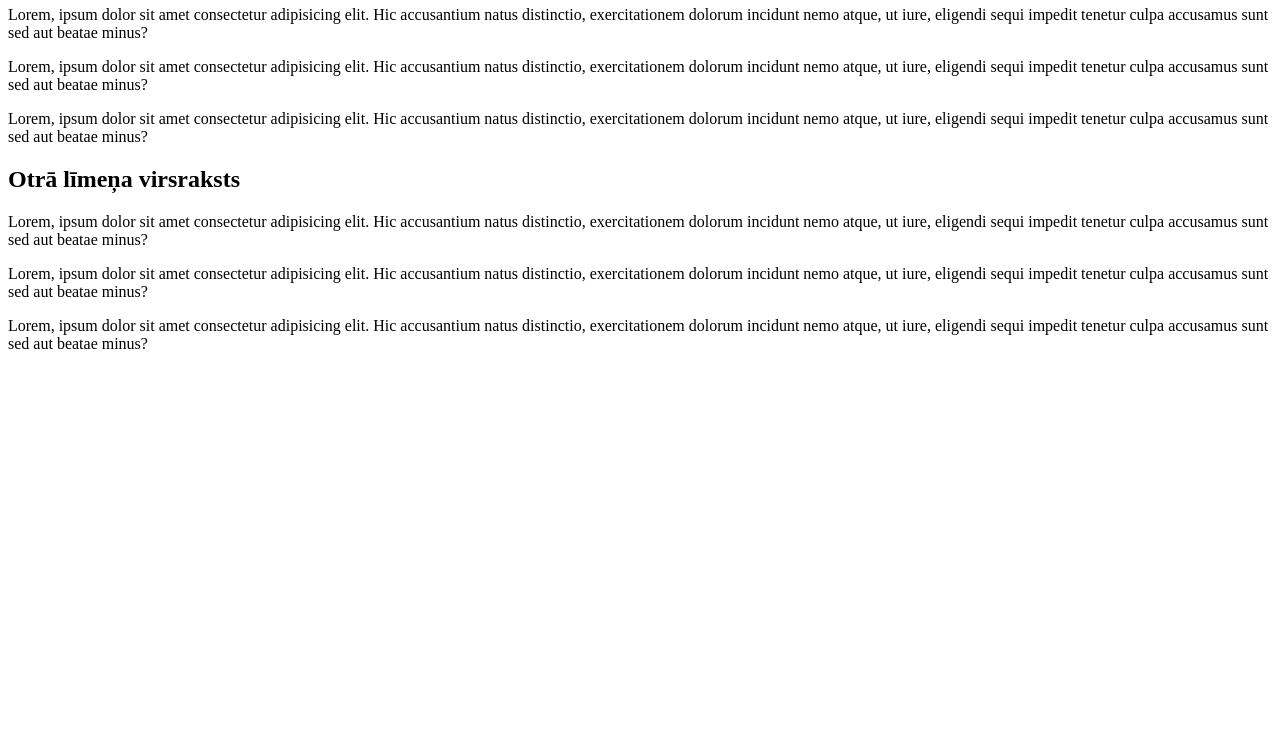
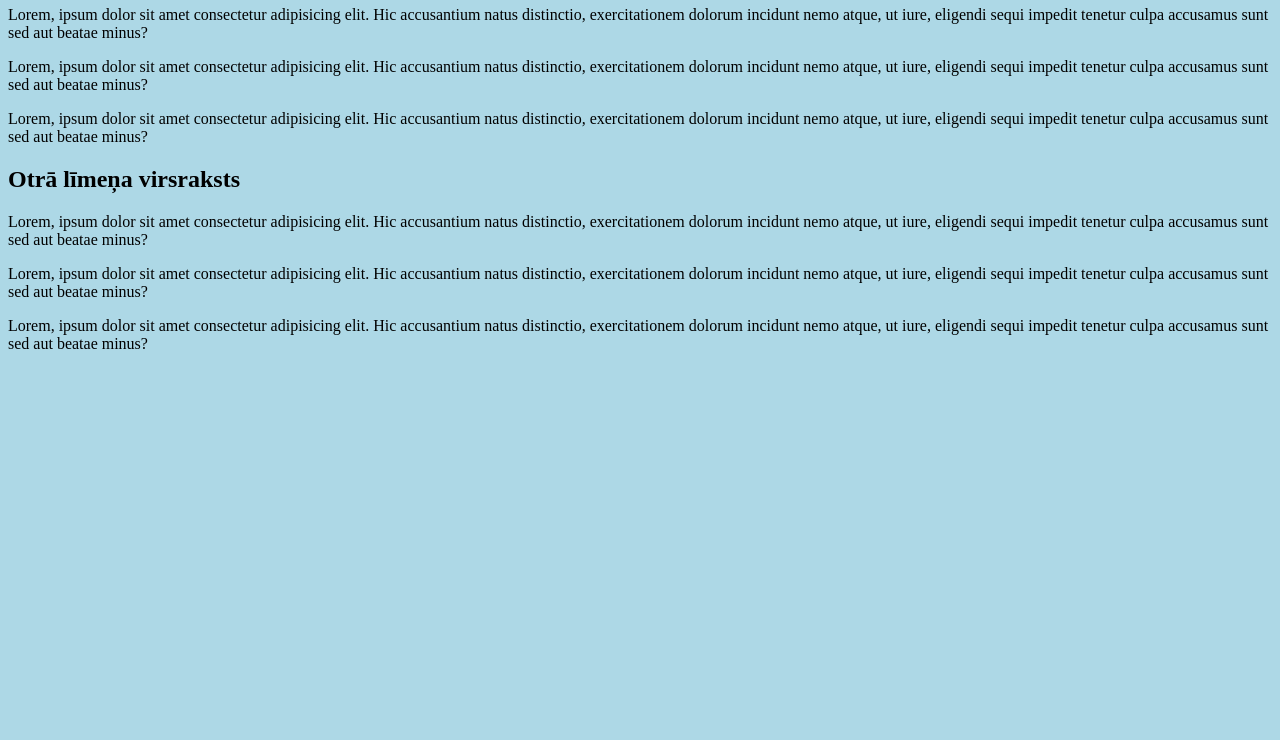
Before and after one commit to GunaPentjusa/meginajumsnr1, a plain HTML site: page index.html in a window 1280 px wide. Shown: the part 60-800 px from the top of the page. Drawn offline with Linux system fonts and the light colour scheme.

Commit message:
initialcommit

```diff
--- a/index.html
+++ b/index.html
@@ -3,6 +3,7 @@
     <meta charset="UTF-8">
     <meta name="viewport" content="width=device-width, initial-scale=1.0">
     <title>Document</title>
+    <link href="style.css" rel=stylesheet>
 </head>
 <body>
 
--- a/style.css
+++ b/style.css
@@ -0,0 +1,3 @@
+body {
+    background-color: lightblue;
+  }
```
